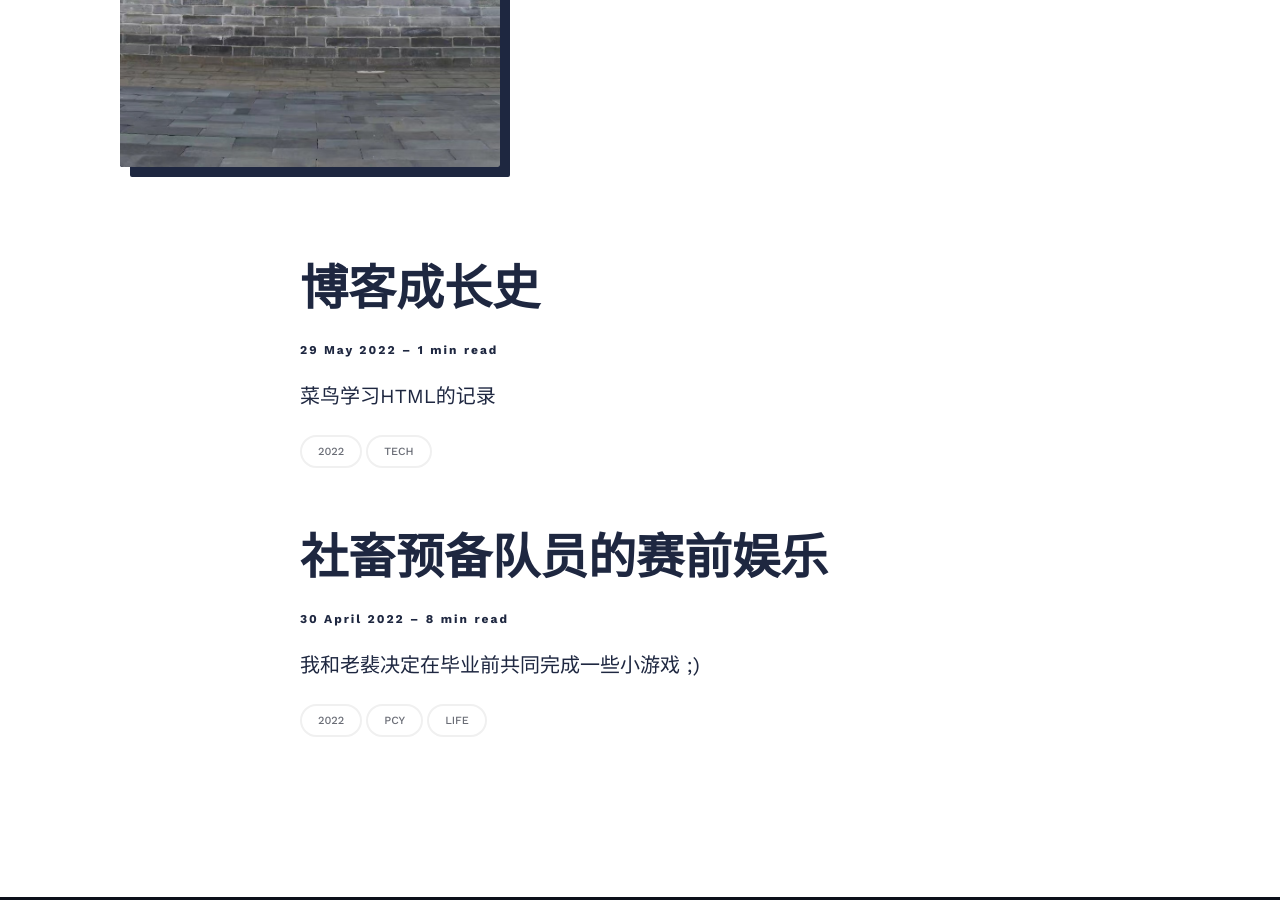
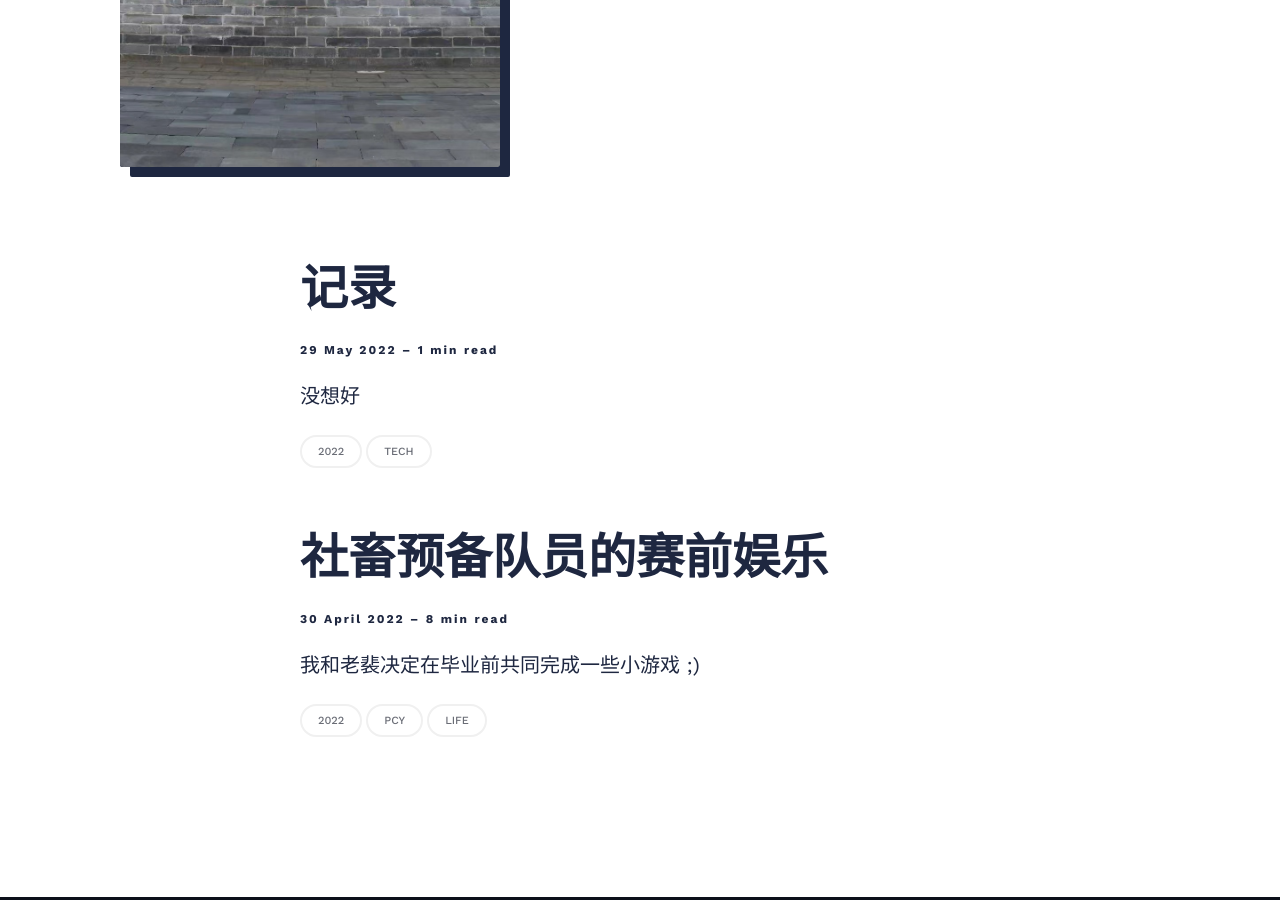
Before and after one commit to Ethel-yueying-sun/Ethel-yueying-sun.github.io, a Jekyll site: the page built from index.html, in a window 1280 px wide and 900 px high, scrolled down 463 px. Built offline with Jekyll 4.4.1, drawn with Linux system fonts in a browser that asks for light colours; nearby versions of some CDN libraries; the list of posts is cut into pages by our own code.

Commit message:
BlogRecord updated

```diff
--- a/_posts/2022-05-29-BlogRecord.md
+++ b/_posts/2022-05-29-BlogRecord.md
@@ -1,7 +1,7 @@
 ---
 layout: post
-title: 博客成长史
-description: 菜鸟学习HTML的记录
+title: 记录
+description: 没想好
 date: 2022-05-29
 # image: "./images/2022/04/Games/cover.jpg"
 tags: [2022, tech]
```
